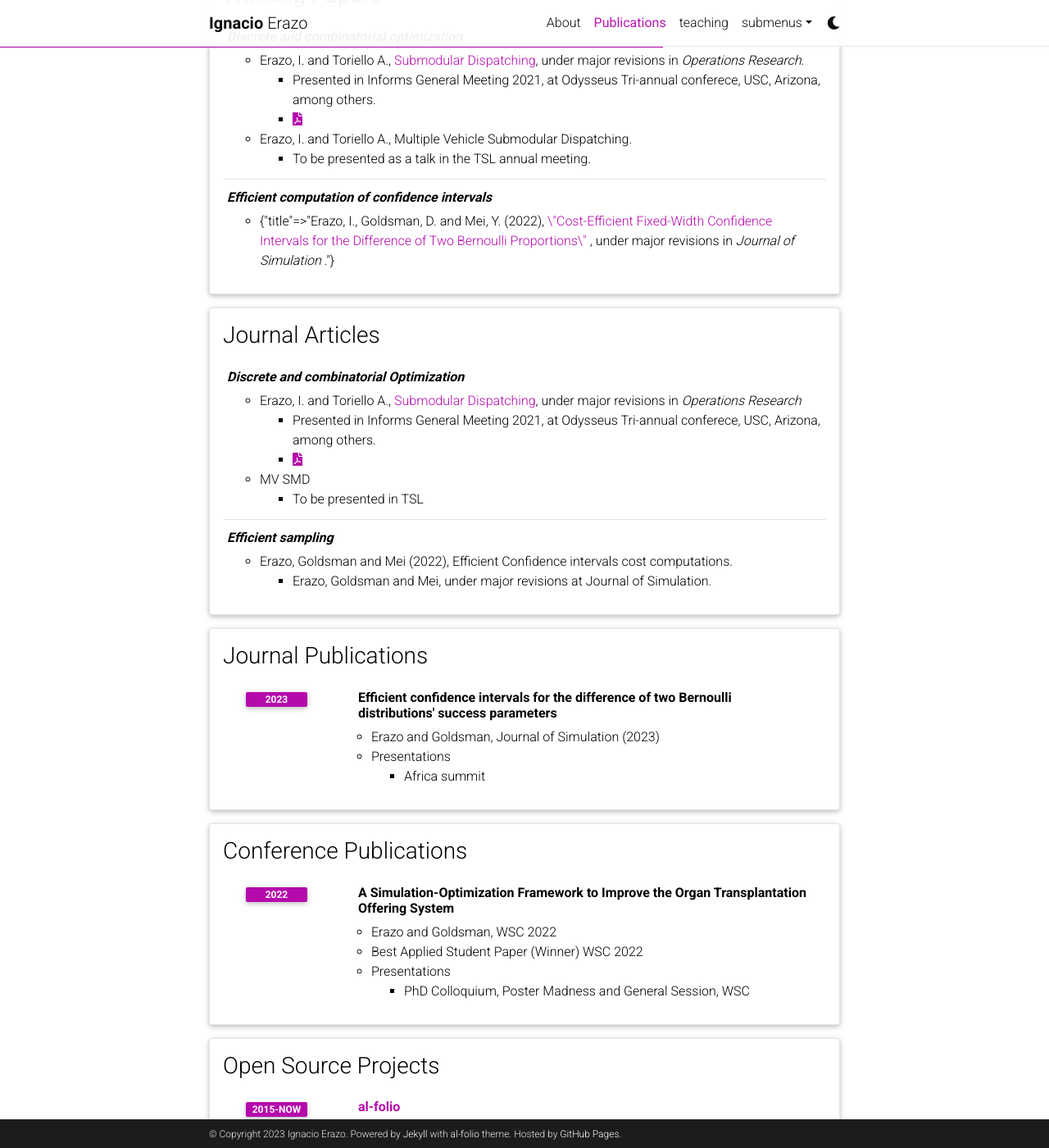
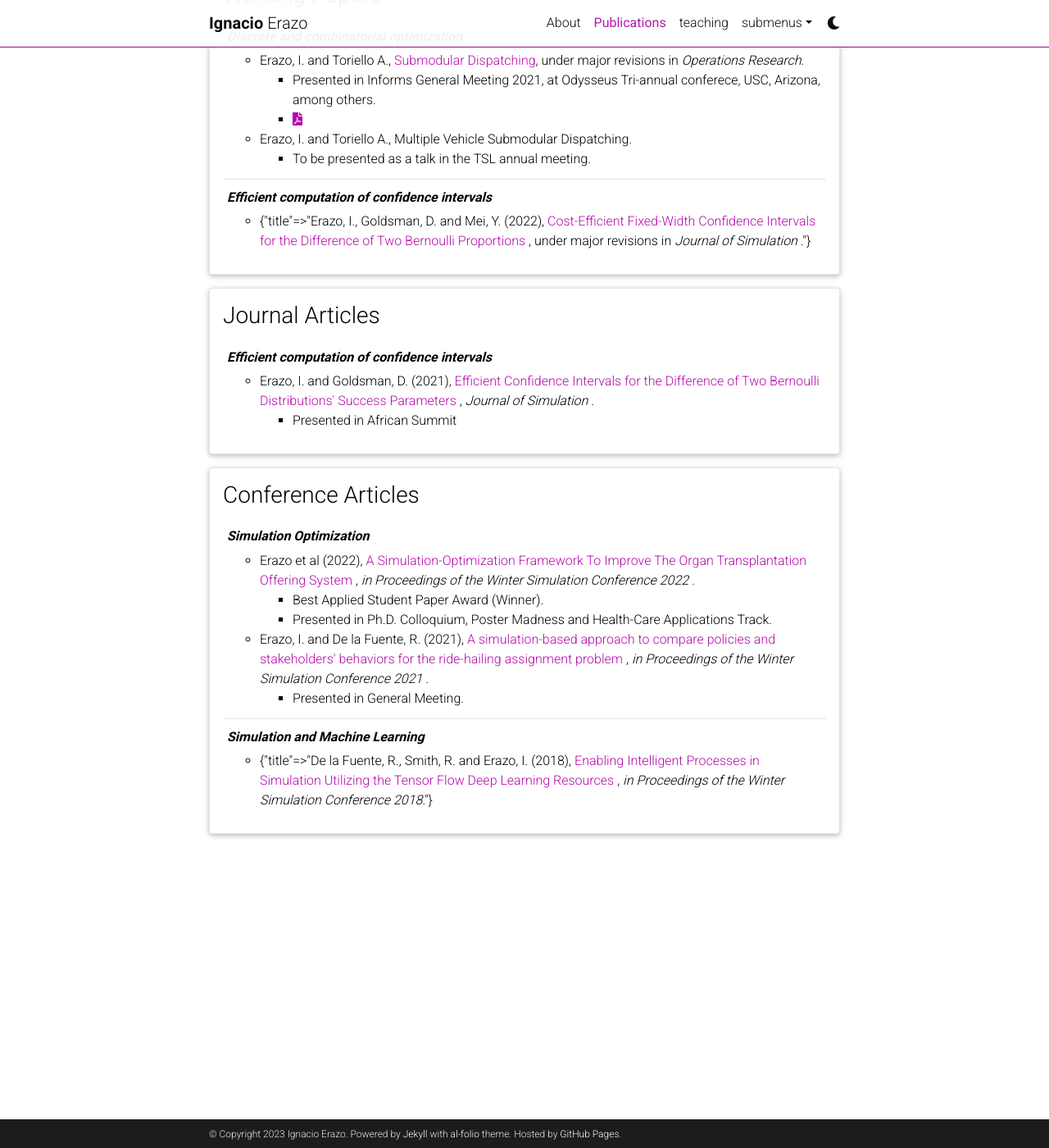
Before and after one commit to ierazo/ierazo.github.io, a Jekyll site: the page built from _pages/pubs_detailed.md, in a window 1280 px wide and 1400 px high, scrolled down 225 px. Shown: the whole window at 82% size. Built offline with Jekyll 4.4.1, drawn with Linux system fonts in a browser that asks for light colours; comment, search, counter and statistics services are not loaded; a style sheet for code colours, icons or effects is not loaded.

Commit message:
added all papers so far

```diff
--- a/_data/pubs_detailed.yml
+++ b/_data/pubs_detailed.yml
@@ -14,56 +14,34 @@
 
     - title: Efficient computation of confidence intervals
       description:
-        - title: Erazo, I., Goldsman, D. and Mei, Y. (2022),  <a href="https://arxiv.org/abs/2207.01400"> "Cost-Efficient Fixed-Width Confidence Intervals for the Difference of Two Bernoulli Proportions" </a>, under major revisions in <em> Journal of Simulation </em>.
+        - title: Erazo, I., Goldsman, D. and Mei, Y. (2022),  <a href="https://arxiv.org/abs/2207.01400"> Cost-Efficient Fixed-Width Confidence Intervals for the Difference of Two Bernoulli Proportions </a>, under major revisions in <em> Journal of Simulation </em>.
 
 
 # Journal
 - title: Journal Articles
   type: pubs_list
   contents:
-    - title: Discrete and combinatorial Optimization
+    - title: Efficient computation of confidence intervals
       description:
-        - title: Erazo, I. and Toriello A., <a href="https://optimization-online.org/2022/07/8965/">Submodular Dispatching</a>, under major revisions in <em> Operations Research</em>
+        - title: Erazo, I. and Goldsman, D. (2021), <a href="https://www.tandfonline.com/doi/abs/10.1080/17477778.2021.1955629?scroll=top&needAccess=true&journalCode=tjsm20"> Efficient Confidence Intervals for the Difference of Two Bernoulli Distributions' Success Parameters </a>, <em> Journal of Simulation </em>.
           contents:
-            - Presented in Informs General Meeting 2021, at Odysseus Tri-annual conferece, USC, Arizona, among others.
-            - <a href="../assets/pdf/example_pdf.pdf"><i class="fas fa-file-pdf"></i></a>
-        - title: MV SMD
+            - Presented in African Summit
+
+# Conference
+- title: Conference Articles
+  type: pubs_list
+  contents:
+    - title: Simulation Optimization
+      description:
+        - title: Erazo et al (2022), <a href="https://informs-sim.org/wsc22papers/104.pdf"> A Simulation-Optimization Framework To Improve The Organ Transplantation Offering System </a>, <em> in Proceedings of the Winter Simulation Conference 2022 </em>.
           contents:
-            - To be presented in TSL
+            - Best Applied Student Paper Award (Winner).
+            - Presented in Ph.D. Colloquium, Poster Madness and Health-Care Applications Track.
 
-    - title: Efficient sampling
+        - title: Erazo, I. and De la Fuente, R. (2021), <a href="https://ieeexplore.ieee.org/document/9715367"> A simulation-based approach to compare policies and stakeholders' behaviors for the ride-hailing assignment problem </a>, <em> in Proceedings of the Winter Simulation Conference 2021 </em>.
+          contents:
+            - Presented in General Meeting.
+
+    - title: Simulation and Machine Learning
       description:
-        - title: Erazo, Goldsman and Mei (2022), Efficient Confidence intervals cost computations.
-          contents:
-            - Erazo, Goldsman and Mei, under major revisions at Journal of Simulation.
-
-
-- title: Journal Publications
-  type: time_table
-  contents:
-    - title: Efficient confidence intervals for the difference of two Bernoulli distributions' success parameters
-      year: 2023
-      description:
-        - Erazo and Goldsman, Journal of Simulation (2023)
-        - title: Presentations
-          contents:
-            - Africa summit
-
-- title: Conference Publications
-  type: time_table
-  contents:
-    - title: A Simulation-Optimization Framework to Improve the Organ Transplantation Offering System
-      year: 2022
-      description:
-        - Erazo and Goldsman, WSC 2022
-        - Best Applied Student Paper (Winner) WSC 2022
-        - title: Presentations
-          contents:
-            - PhD Colloquium, Poster Madness and General Session, WSC
-
-- title: Open Source Projects
-  type: time_table
-  contents:
-    - title: <a href="https://github.com/alshedivat/al-folio">al-folio</a>
-      year: 2015-now
-      description: A beautiful, simple, clean, and responsive Jekyll theme for academics.
+        - title: De la Fuente, R., Smith, R. and Erazo, I. (2018), <a href="https://ieeexplore.ieee.org/document/8632539"> Enabling Intelligent Processes in Simulation Utilizing the Tensor Flow Deep Learning Resources </a>, <em> in Proceedings of the Winter Simulation Conference 2018</em>.
```
